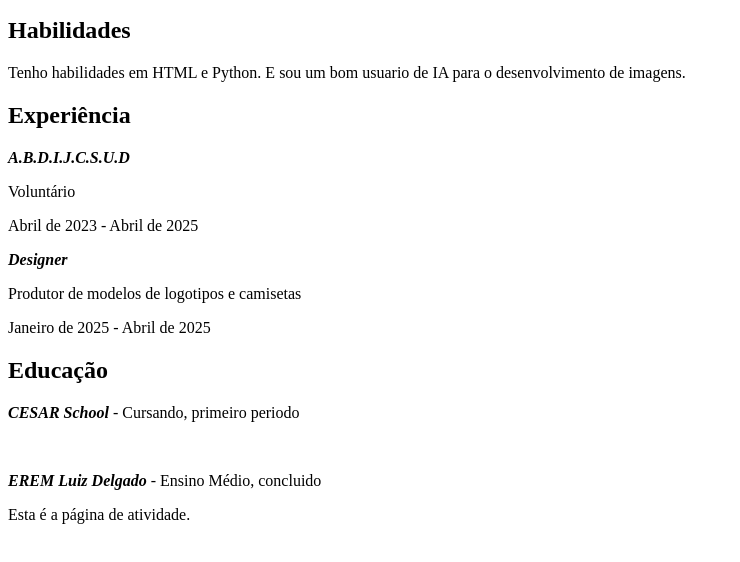
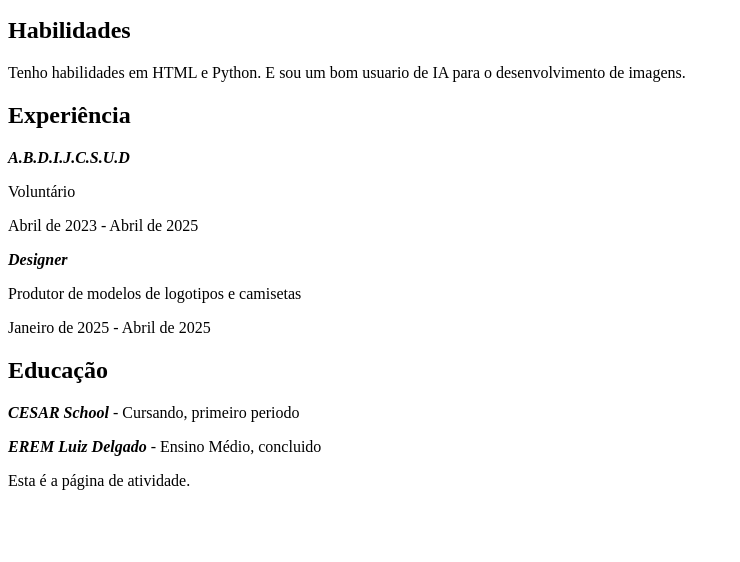
Before and after one commit to procidiohelama-star/Curriculo-Helam--Procidio, a plain HTML site: page index.html in a window 1280 px wide. Shown: the part 236-798 px from the top of the page, without its empty margins (0-740 px from the left). Drawn offline with Linux system fonts and the light colour scheme.

Commit message:
Update index.html

```diff
--- a/index.html
+++ b/index.html
@@ -25,7 +25,7 @@
 
     <h2>Educação</h2>
     <strong><i> CESAR School </i></strong> - Cursando, primeiro periodo
-    <p> <br> </p>
+    <p> </p>
     <strong><i> EREM Luiz Delgado </i></strong> - Ensino Médio, concluido
 
     <p>Esta é a página de atividade.</p>
```
